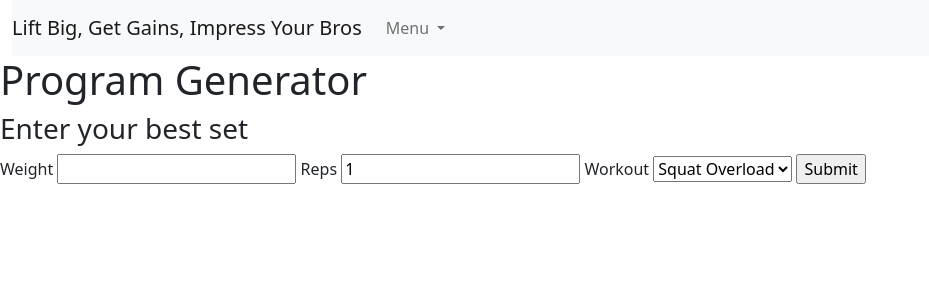
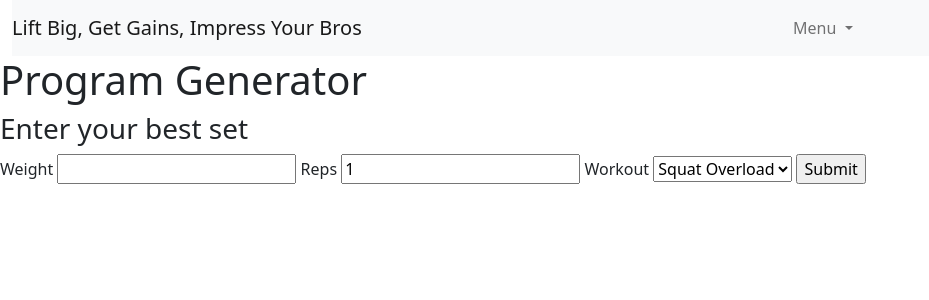
Before and after one commit to ObiBaratt/Workout-v1, a Flask app: page / in a window 1280 px wide. Shown: the top 300 px of the page, without its empty margins (0-929 px from the left). Run offline with Flask 2, Linux system fonts and the light colour scheme; some libraries are stand-ins or nearby versions.

Commit message:
Refactored to put custom css in correct place.

```diff
--- /dev/null
+++ b/static/css/styles.css
@@ -0,0 +1,21 @@
+.navbar .navbar-nav {
+  display: inline-block;
+  float: none;
+  vertical-align: top;
+}
+
+.navbar .navbar-collapse {
+  text-align: center;
+}
+
+.navbar-nav {
+    float:none;
+    margin:0 auto;
+    display: block;
+    text-align: center;
+}
+
+.navbar-nav > li {
+    display: inline-block;
+    float:none;
+}
--- a/templates/base.html
+++ b/templates/base.html
@@ -9,7 +9,7 @@
     <title>Workout Web</title>
 
     <link href="https://cdn.jsdelivr.net/npm/bootstrap@5.1.3/dist/css/bootstrap.min.css" rel="stylesheet" integrity="sha384-1BmE4kWBq78iYhFldvKuhfTAU6auU8tT94WrHftjDbrCEXSU1oBoqyl2QvZ6jIW3" crossorigin="anonymous">
-{#    <link rel="stylesheet" href="{{ url_for('static', filename='css/styles.css')}}">#}
+    <link rel="stylesheet" href="{{ url_for('static', filename='css/styles.css')}}">
     <link rel="shortcut icon" href="/static/assets/WorkoutFav.ico">
 
 </head>
```
Also changed, not shown: static/styles/styles.css (deleted).
